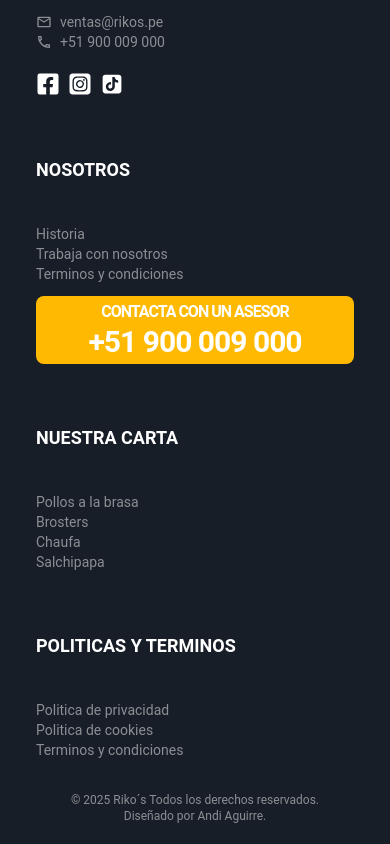
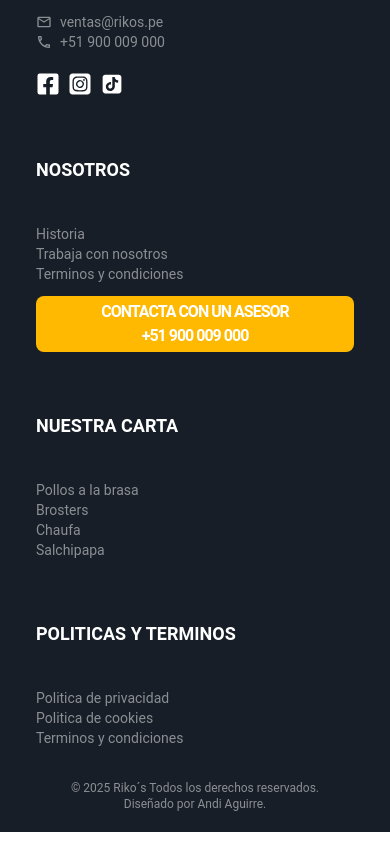
Before and after one commit to darckis28/rikos, a React (Vite) app: page / in a window 390 px wide. Shown: the part 6653-7497 px from the top of the page. Built offline with nearby package versions, Linux system fonts and the light colour scheme.

Commit message:
Ajustar el diseño del pie de página para mejorar la disposición en pantallas medianas y grandes

```diff
--- a/src/sections/Footer.tsx
+++ b/src/sections/Footer.tsx
@@ -5,7 +5,7 @@ import { MdOutlineEmail, MdOutlineLocalPhone } from "react-icons/md";
 const Footer = () => {
   return (
     <footer className="bg-[#171E27] text-white lg:px-32 py-5 px-9 ">
-      <div className="flex flex-col   gap-10 mb-8">
+      <div className="flex flex-col md:flex-row   gap-10 mb-8">
         <div>
           <img
             src="/logo.png"
@@ -51,7 +51,9 @@ const Footer = () => {
             <span className="text-bse uppercase -tracking-[1px]">
               Contacta con un asesor
             </span>
-            <span className="text-3xl  -tracking-[1px]">+51 900 009 000 </span>
+            <span className="lg:text-3xl  -tracking-[1px]">
+              +51 900 009 000{" "}
+            </span>
           </div>
         </div>
         <div>
```
